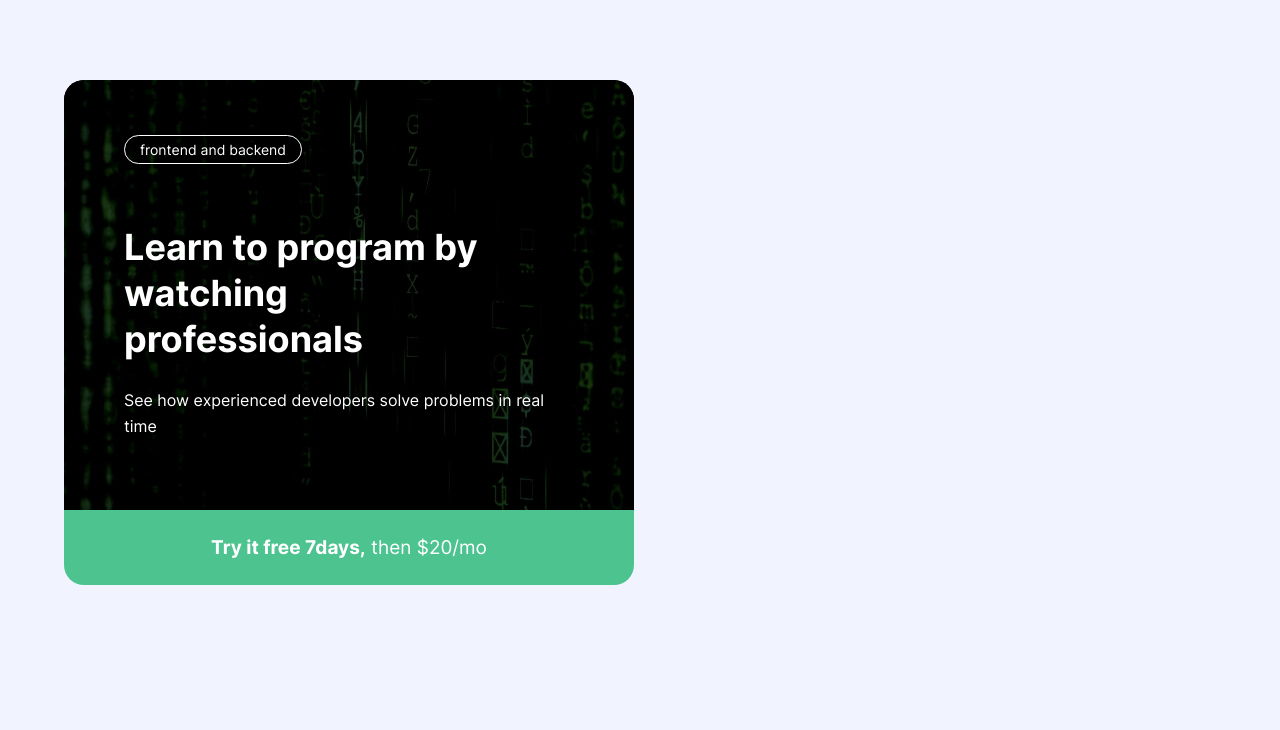
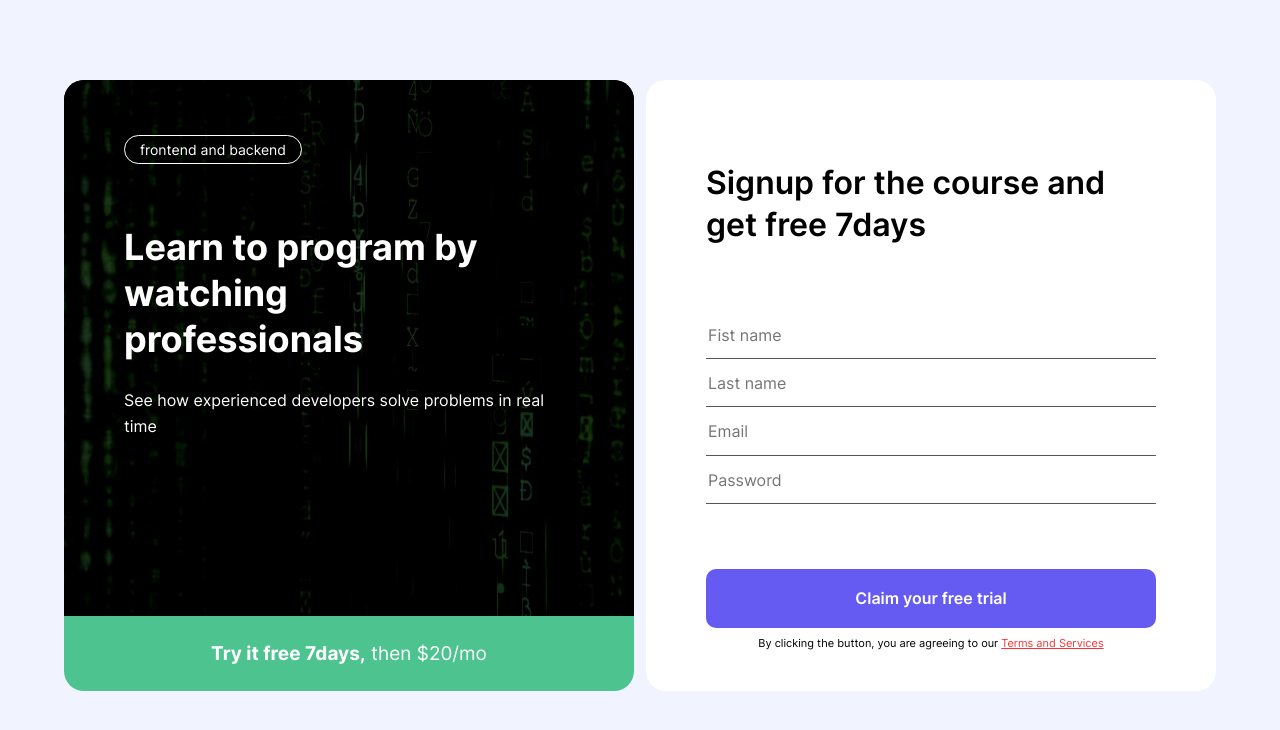
Before and after one commit to sofiyanoza/ms-intro-form, a plain HTML site: page index.html in a window 1280 px wide. Drawn offline with Linux system fonts and the light colour scheme.

Commit message:
add site signup form page

```diff
--- a/css/styles.css
+++ b/css/styles.css
@@ -40,6 +40,11 @@ body{
 .img{
     max-width: 100%;
     height: auto;
+}
+
+*:focus{
+    outline: 2px dotted var(--purple);
+    outline-offset: 3px;
 }
 
 /* CONTAINER  */
@@ -143,3 +148,62 @@ body{
     font-size: 19px;
     text-align: center;
 }
+
+/* SIGNUP FORM  */
+.signup-form {
+    width: 100%;
+    max-width: 570px;
+    padding: 55px 60px 40px;
+    margin-left: 12px;
+    border-radius: 20px;
+    overflow: hidden;
+    background-color: #fff;
+}
+.signup-form-heading {
+    margin-bottom: 65px;
+    font-size: 32px;
+    line-height: 42px;
+    font-weight: 600;
+}
+.signup-form-fields {
+    display: flex;
+    flex-direction: column;
+    margin-bottom: 65px;
+}
+.signup-form-field {
+    padding-top: 15px;
+    padding-bottom: 14px;
+    border: 0;
+    border-bottom: 1px solid #555;
+    color: #555;
+}
+.signup-form-field :focus{
+    border-color:#000 ;
+    color: #000;
+    font-weight: 600;
+}
+.signup-form-field :not(:last-child){
+    margin-bottom: 20px;
+}
+
+.signup-form-submit {
+    display: block;
+    width: 100%;
+    padding: 20px;
+    margin-bottom: 8px;
+    border: 0;
+    border-radius:10px ;
+    background-color: var(--purple);
+    font-weight: 600;
+    color: #fff;
+    cursor: pointer;
+}
+.signup-form-notice {
+    font-size: 11px;
+    line-height: 15px;
+    text-align: center;
+}
+.signup-form-notice-link {
+    color: var(--red);
+    font-weight: 500;
+}
--- a/index.html
+++ b/index.html
@@ -23,6 +23,22 @@
 
                 <div class="hero-bottom">  <strong>Try it free 7days,</strong> then $20/mo</div>
             </div>
+
+            <!-- SIGNUP-FORM  -->
+
+            <form class="signup-form" action="https://echo.htmlacademy.ru" method="POST">
+                <h2 class="signup-form-heading"> Signup for the course and get free 7days</h2>
+                <div class="signup-form-fields">
+                    <input class="signup-form-field" type="text" name="name" placeholder="Fist name" aria-label="Name" required>
+                    <input class="signup-form-field" type="text" name=" last_name" placeholder="Last name" aria-label=" Last name" required>
+                    <input class="signup-form-field" type="email" name=" email" placeholder="Email" aria-label=" email" required>
+                    <input class="signup-form-field" type="password" name="password" placeholder="Password" aria-label=" password" required>
+                </div>
+                <button class="signup-form-submit" type="submit">Claim your free trial</button>
+                <div class="signup-form-notice">
+                    By clicking the button, you are agreeing to our <a class="signup-form-notice-link" href="#">Terms and Services</a>
+                </div>
+            </form>
         </div>
     </div>
 </div>
```
